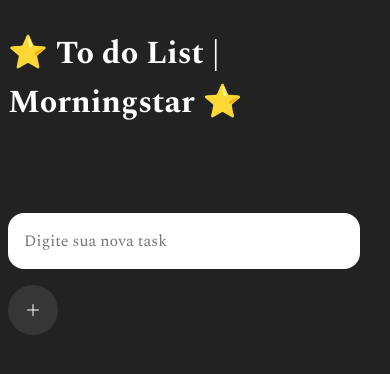
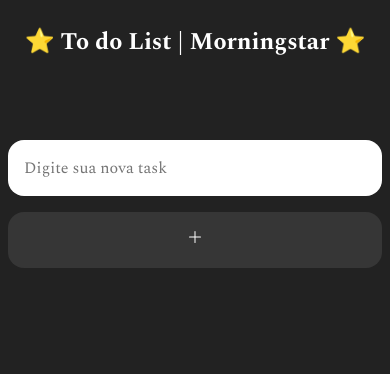
Before and after one commit to AdKingDev/to-do-list, a plain HTML site: page index.html in a window 390 px wide. Drawn offline with nearby package versions, Linux system fonts and the light colour scheme.

Commit message:
media-queries

```diff
--- /dev/null
+++ b/assets/css/media-queries.css
@@ -0,0 +1,31 @@
+@media (max-width: 767px) {
+    h1 {
+        font-size: 1.5rem;
+    }
+
+    .content {
+        width: 100%;
+    }
+
+    #input-new-task {
+        width: 100%;
+        font-size: 1rem;
+    }
+
+    #btn-add-task {
+        width: 100%;
+        border-radius: 1rem;
+        height: auto;
+        padding: 1rem;
+    }
+
+    #to-do-list > li {
+        font-size: 1.1rem;
+        gap: 1rem;
+    }
+
+    #btn-ok {
+        width: 40px;
+        height: 40px;
+    }
+}
--- a/index.html
+++ b/index.html
@@ -5,6 +5,7 @@
     <meta name="viewport" content="width=device-width, initial-scale=1.0">
     <title>To Do List Morningstar</title>
     <link rel="stylesheet" href="./assets/css/style.css">
+    <link rel="stylesheet" href="./assets/css/media-queries.css">
 </head>
 <body>
     <!-- Título -->
```
